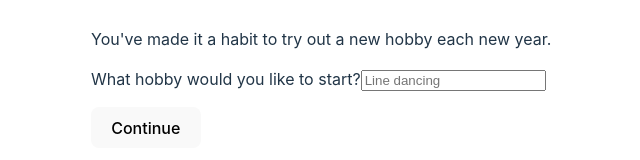
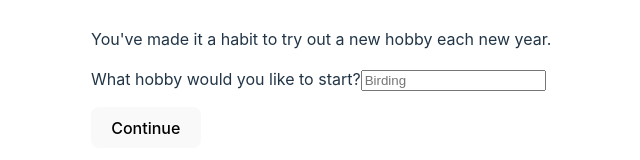
Before and after one commit to mapsandapps/fraught, a React (Vite) app: page / in a window 1280 px wide. Shown: the part 130-290 px from the top of the page, without its empty margins (309-949 px from the left). Built offline with nearby package versions, Linux system fonts and the light colour scheme; a web font is replaced by a local one.

Commit message:
Randomize placeholder hobby

```diff
--- a/src/App.tsx
+++ b/src/App.tsx
@@ -1,6 +1,6 @@
 import { useState } from "react";
 import "./App.css";
-import { DEFAULT_HOBBY, INIT_BELONGING, INIT_EXCLUSION, checkForWinOrLoss, getEvent, getFirstEvent } from "./helpers";
+import { INIT_BELONGING, INIT_EXCLUSION, checkForWinOrLoss, getEvent, getFirstEvent } from "./helpers";
 import Event from "./components/Event";
 import Home from "./components/Home";
 import PreEvent from "./components/PreEvent";
@@ -16,7 +16,7 @@ function App() {
     finalExclusion: INIT_EXCLUSION
   }
 
-  const [hobby, setHobby] = useState<string>(DEFAULT_HOBBY);
+  const [hobby, setHobby] = useState<string>('');
   const [gameState, setGameState] = useState<GameState>(GameState.start);
   const [eventHistoryLog, setEventHistoryLog] = useState<EventHistoryLog>([INIT_EVENT]);
   const [nextEvent, setNextEvent] = useState<EventType>(getFirstEvent())
--- a/src/bank.ts
+++ b/src/bank.ts
@@ -1,5 +1,16 @@
 import { sample } from "lodash";
 import { Direction, Expectation, Occurrence, Stat } from "./types";
+
+export const HOBBY_OPTIONS: string[] = [
+  'Rock climbing',
+  'Salsa dancing',
+  'Surfing',
+  'Origami',
+  'Foraging',
+  'Archery',
+  'Photography',
+  'Birding'
+]
 
 export const firstEventBank: Occurrence[] = [
   {
--- a/src/components/Start.tsx
+++ b/src/components/Start.tsx
@@ -1,5 +1,6 @@
 import { useState } from 'react';
-import { DEFAULT_HOBBY } from '../helpers';
+import { sample } from 'lodash';
+import { HOBBY_OPTIONS } from '../bank';
 
 interface StartProps {
   onExit: (hobby: string) => void;
@@ -8,7 +9,9 @@ interface StartProps {
 export default function Start(props: StartProps) {
   const { onExit } = props;
 
-  const [hobby, setHobby] = useState(DEFAULT_HOBBY);
+  const defaultHobby = sample(HOBBY_OPTIONS) as string
+
+  const [hobby, setHobby] = useState(defaultHobby);
 
   return (
     <div className="card">
@@ -17,7 +20,7 @@ export default function Start(props: StartProps) {
       <p>
         <label>
           What hobby would you like to start?
-          <input placeholder="Line dancing" type="text" onChange={(e) => setHobby(e.target.value || DEFAULT_HOBBY)} />
+          <input placeholder={defaultHobby} type="text" onChange={(e) => setHobby(e.target.value || defaultHobby)} />
         </label>
       </p>
       <button onClick={() => onExit(hobby)}>Continue</button>
--- a/src/helpers.ts
+++ b/src/helpers.ts
@@ -2,7 +2,6 @@ import { expectations, firstEventBank } from "./bank";
 import { Choice, Direction, Event, EventHistoryLog, Occurrence, Stat, WinLossCondition } from "./types";
 import { filter, flatten, inRange, last, random, sample, sampleSize, sum } from 'lodash';
 
-export const DEFAULT_HOBBY = "Line dancing";
 export const DEFAULT_TEXT_ANIMATION_DELAY = 2000; // ms
 export const INIT_BELONGING = 30;
 export const MAX_BELONGING = 100;
```
